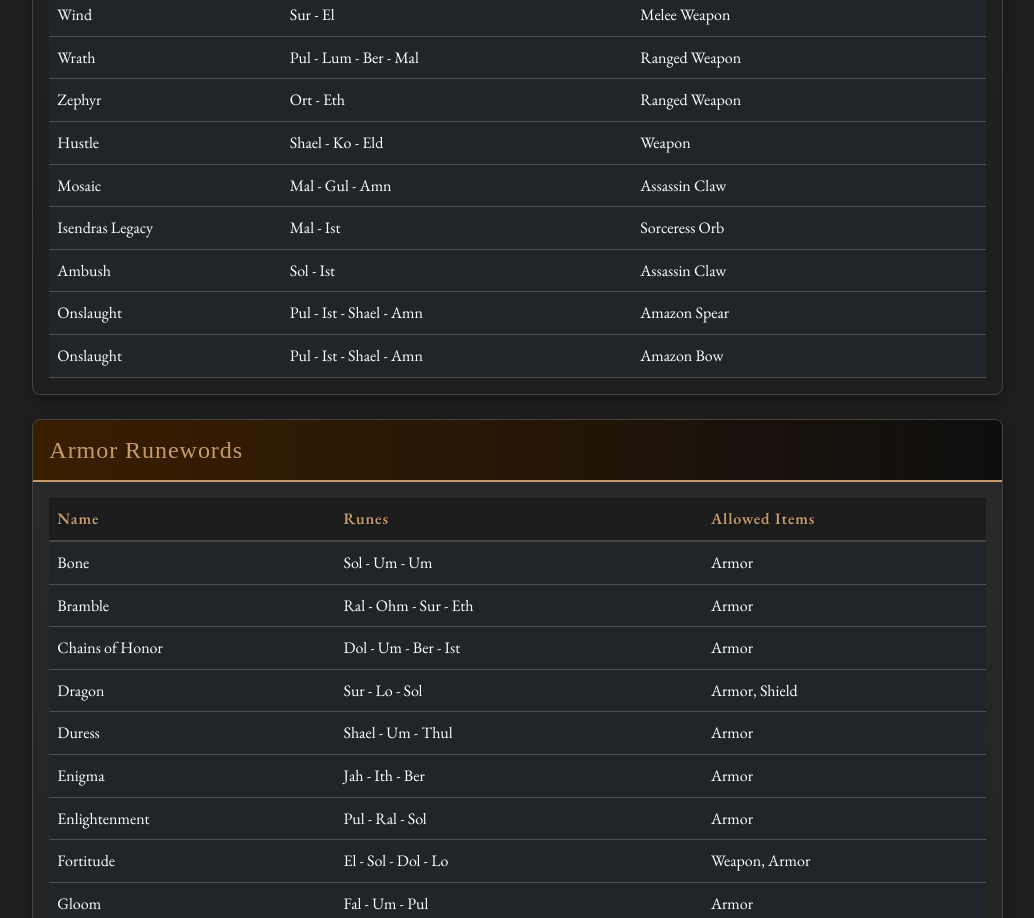
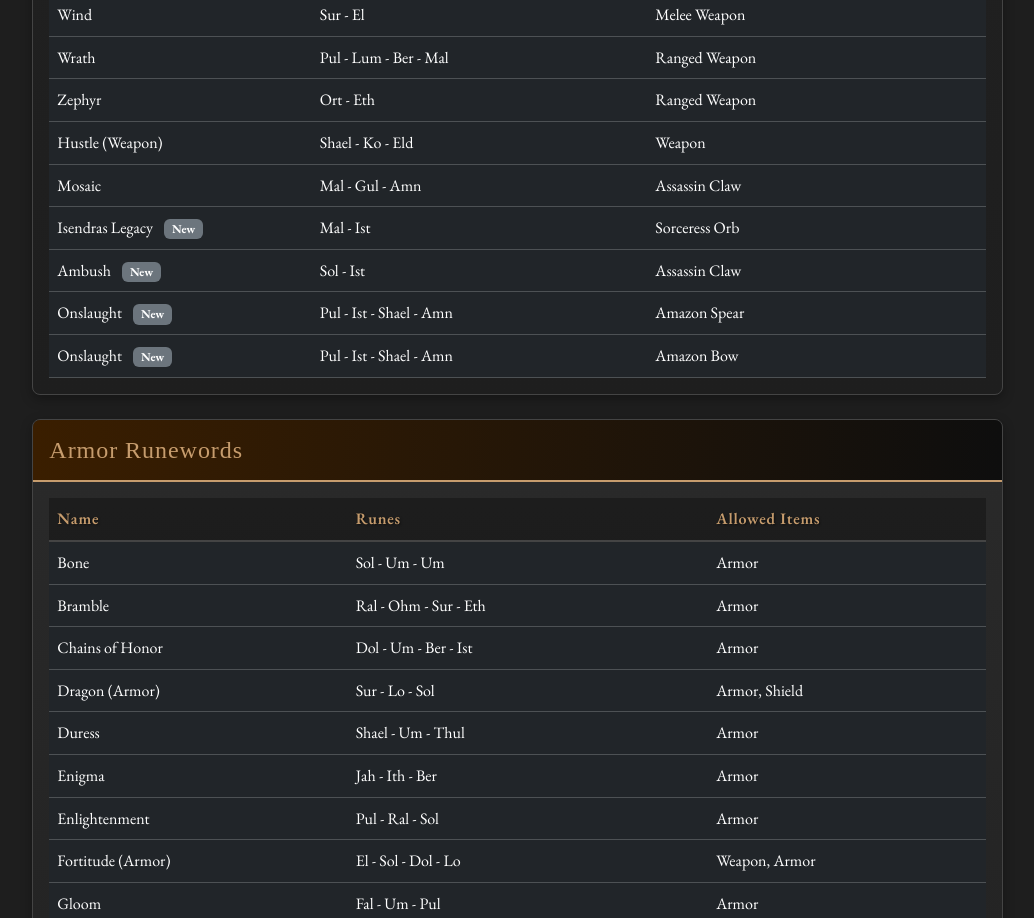
Before and after one commit to ovollbrecht/RelicsOfSanctuaryPage, a Vue app: page /#/runewords in a window 1280 px wide. Shown: the part 3240-4158 px from the top of the page, without its empty margins (229-1263 px from the left). Built offline with nearby package versions, Linux system fonts and the light colour scheme.

Commit message:
Add unique keys and category handling to RunewordsView
Introduced unique keys for runewords and updated row expansion logic to support categories. Enhanced display names by appending category suffixes for duplicate entries. Improved filtering, maintainability, and clarity within the runeword table.

```diff
--- a/src/views/RunewordsView.vue
+++ b/src/views/RunewordsView.vue
@@ -97,12 +97,20 @@
   }).join(', ');
 };
 
+// Generate a unique key for each runeword
+const getRunewordKey = (runeword, category) => {
+  // Combine name with runes, allowed items, and category to create a unique identifier
+  const allowedItems = runeword.AllowedItems ? runeword.AllowedItems.join('-') : '';
+  return `${runeword.Name}-${runeword.RuneNames.join('-')}-${allowedItems}-${category}`;
+};
+
 // Toggle row expansion
-const toggleRowExpansion = (runewordName) => {
-  if (expandedRows.value.has(runewordName)) {
-    expandedRows.value.delete(runewordName);
+const toggleRowExpansion = (runeword, category) => {
+  const key = getRunewordKey(runeword, category);
+  if (expandedRows.value.has(key)) {
+    expandedRows.value.delete(key);
   } else {
-    expandedRows.value.add(runewordName);
+    expandedRows.value.add(key);
   }
 };
 
@@ -144,6 +152,41 @@
 // Sort properties by priority
 const sortPropertiesByPriority = (properties) => {
   return [...properties].sort((a, b) => parseInt(b.Priority) - parseInt(a.Priority));
+};
+
+// Get categories for a runeword (excluding "new")
+const getRunewordCategories = (runeword) => {
+  const categories = [];
+  if (runeword.IsWeapon) categories.push('Weapon');
+  if (runeword.IsTorso) categories.push('Armor');
+  if (runeword.IsHelmet) categories.push('Helmet');
+  if (runeword.IsShield) categories.push('Shield');
+  return categories;
+};
+
+// Check if a runeword name appears multiple times in the dataset (excluding "new" runewords)
+const hasMultipleEntries = (runewordName) => {
+  const nonNewRunewords = runewords.value.filter(rw => !rw.IsNew);
+  const matchingRunewords = nonNewRunewords.filter(rw => rw.Name === runewordName);
+  return matchingRunewords.length > 1;
+};
+
+// Get display name with category suffix if the name appears in multiple entries
+const getRunewordDisplayName = (runeword) => {
+  // Don't add category suffix for "new" runewords
+  if (runeword.IsNew) {
+    return runeword.Name;
+  }
+
+  // Check if this runeword name appears multiple times in the dataset
+  if (hasMultipleEntries(runeword.Name)) {
+    const categories = getRunewordCategories(runeword);
+    if (categories.length > 0) {
+      return `${runeword.Name} (${categories[0]})`;
+    }
+  }
+
+  return runeword.Name;
 };
 
 onMounted(() => {
@@ -233,12 +276,12 @@
                 </thead>
                 <tbody>
                   <template v-for="runeword in categorizedRunewords.new" :key="runeword.Name">
-                    <tr @click="toggleRowExpansion(runeword.Name)" style="cursor: pointer;">
+                    <tr @click="toggleRowExpansion(runeword, 'new')" style="cursor: pointer;">
                       <td>{{ runeword.Name }}</td>
                       <td>{{ runeword.RuneNames.join(' - ') }}</td>
                       <td>{{ getAllowedItemsText(runeword.AllowedItems) }}</td>
                     </tr>
-                    <tr v-if="expandedRows.has(runeword.Name)" class="expanded-row">
+                    <tr v-if="expandedRows.has(getRunewordKey(runeword, 'new'))" class="expanded-row">
                       <td colspan="3">
                         <div class="p-3">
                           <h5 class="section-header">Properties</h5>
@@ -280,12 +323,15 @@
                 </thead>
                 <tbody>
                   <template v-for="runeword in categorizedRunewords.weapons" :key="runeword.Name">
-                    <tr @click="toggleRowExpansion(runeword.Name)" style="cursor: pointer;">
-                      <td>{{ runeword.Name }}</td>
+                    <tr @click="toggleRowExpansion(runeword, 'weapons')" style="cursor: pointer;">
+                      <td>
+                        {{ getRunewordDisplayName(runeword) }}
+                        <span v-if="runeword.IsNew" class="badge bg-secondary ms-2">New</span>
+                      </td>
                       <td>{{ runeword.RuneNames.join(' - ') }}</td>
                       <td>{{ getAllowedItemsText(runeword.AllowedItems) }}</td>
                     </tr>
-                    <tr v-if="expandedRows.has(runeword.Name)" class="expanded-row">
+                    <tr v-if="expandedRows.has(getRunewordKey(runeword, 'weapons'))" class="expanded-row">
                       <td colspan="3">
                         <div class="p-3">
                           <h5 class="section-header">Properties</h5>
@@ -327,12 +373,15 @@
                 </thead>
                 <tbody>
                   <template v-for="runeword in categorizedRunewords.armors" :key="runeword.Name">
-                    <tr @click="toggleRowExpansion(runeword.Name)" style="cursor: pointer;">
-                      <td>{{ runeword.Name }}</td>
+                    <tr @click="toggleRowExpansion(runeword, 'armors')" style="cursor: pointer;">
+                      <td>
+                        {{ getRunewordDisplayName(runeword) }}
+                        <span v-if="runeword.IsNew" class="badge bg-secondary ms-2">New</span>
+                      </td>
                       <td>{{ runeword.RuneNames.join(' - ') }}</td>
                       <td>{{ getAllowedItemsText(runeword.AllowedItems) }}</td>
                     </tr>
-                    <tr v-if="expandedRows.has(runeword.Name)" class="expanded-row">
+                    <tr v-if="expandedRows.has(getRunewordKey(runeword, 'armors'))" class="expanded-row">
                       <td colspan="3">
                         <div class="p-3">
                           <h5 class="section-header">Properties</h5>
@@ -374,12 +423,15 @@
                 </thead>
                 <tbody>
                   <template v-for="runeword in categorizedRunewords.helmets" :key="runeword.Name">
-                    <tr @click="toggleRowExpansion(runeword.Name)" style="cursor: pointer;">
-                      <td>{{ runeword.Name }}</td>
+                    <tr @click="toggleRowExpansion(runeword, 'helmets')" style="cursor: pointer;">
+                      <td>
+                        {{ getRunewordDisplayName(runeword) }}
+                        <span v-if="runeword.IsNew" class="badge bg-secondary ms-2">New</span>
+                      </td>
                       <td>{{ runeword.RuneNames.join(' - ') }}</td>
                       <td>{{ getAllowedItemsText(runeword.AllowedItems) }}</td>
                     </tr>
-                    <tr v-if="expandedRows.has(runeword.Name)" class="expanded-row">
+                    <tr v-if="expandedRows.has(getRunewordKey(runeword, 'helmets'))" class="expanded-row">
                       <td colspan="3">
                         <div class="p-3">
                           <h5 class="section-header">Properties</h5>
@@ -421,12 +473,15 @@
                 </thead>
                 <tbody>
                   <template v-for="runeword in categorizedRunewords.shields" :key="runeword.Name">
-                    <tr @click="toggleRowExpansion(runeword.Name)" style="cursor: pointer;">
-                      <td>{{ runeword.Name }}</td>
+                    <tr @click="toggleRowExpansion(runeword, 'shields')" style="cursor: pointer;">
+                      <td>
+                        {{ getRunewordDisplayName(runeword) }}
+                        <span v-if="runeword.IsNew" class="badge bg-secondary ms-2">New</span>
+                      </td>
                       <td>{{ runeword.RuneNames.join(' - ') }}</td>
                       <td>{{ getAllowedItemsText(runeword.AllowedItems) }}</td>
                     </tr>
-                    <tr v-if="expandedRows.has(runeword.Name)" class="expanded-row">
+                    <tr v-if="expandedRows.has(getRunewordKey(runeword, 'shields'))" class="expanded-row">
                       <td colspan="3">
                         <div class="p-3">
                           <h5 class="section-header">Properties</h5>
@@ -481,12 +536,15 @@
                 </thead>
                 <tbody>
                   <template v-for="runeword in filteredRunewords" :key="runeword.Name">
-                    <tr @click="toggleRowExpansion(runeword.Name)" style="cursor: pointer;">
-                      <td>{{ runeword.Name }}</td>
+                    <tr @click="toggleRowExpansion(runeword, 'search')" style="cursor: pointer;">
+                      <td>
+                        {{ getRunewordDisplayName(runeword) }}
+                        <span v-if="runeword.IsNew" class="badge bg-secondary ms-2">New</span>
+                      </td>
                       <td>{{ runeword.RuneNames.join(' - ') }}</td>
                       <td>{{ getAllowedItemsText(runeword.AllowedItems) }}</td>
                     </tr>
-                    <tr v-if="expandedRows.has(runeword.Name)" class="expanded-row">
+                    <tr v-if="expandedRows.has(getRunewordKey(runeword, 'search'))" class="expanded-row">
                       <td colspan="3">
                         <div class="p-3">
                           <h5 class="section-header">Properties</h5>
```
